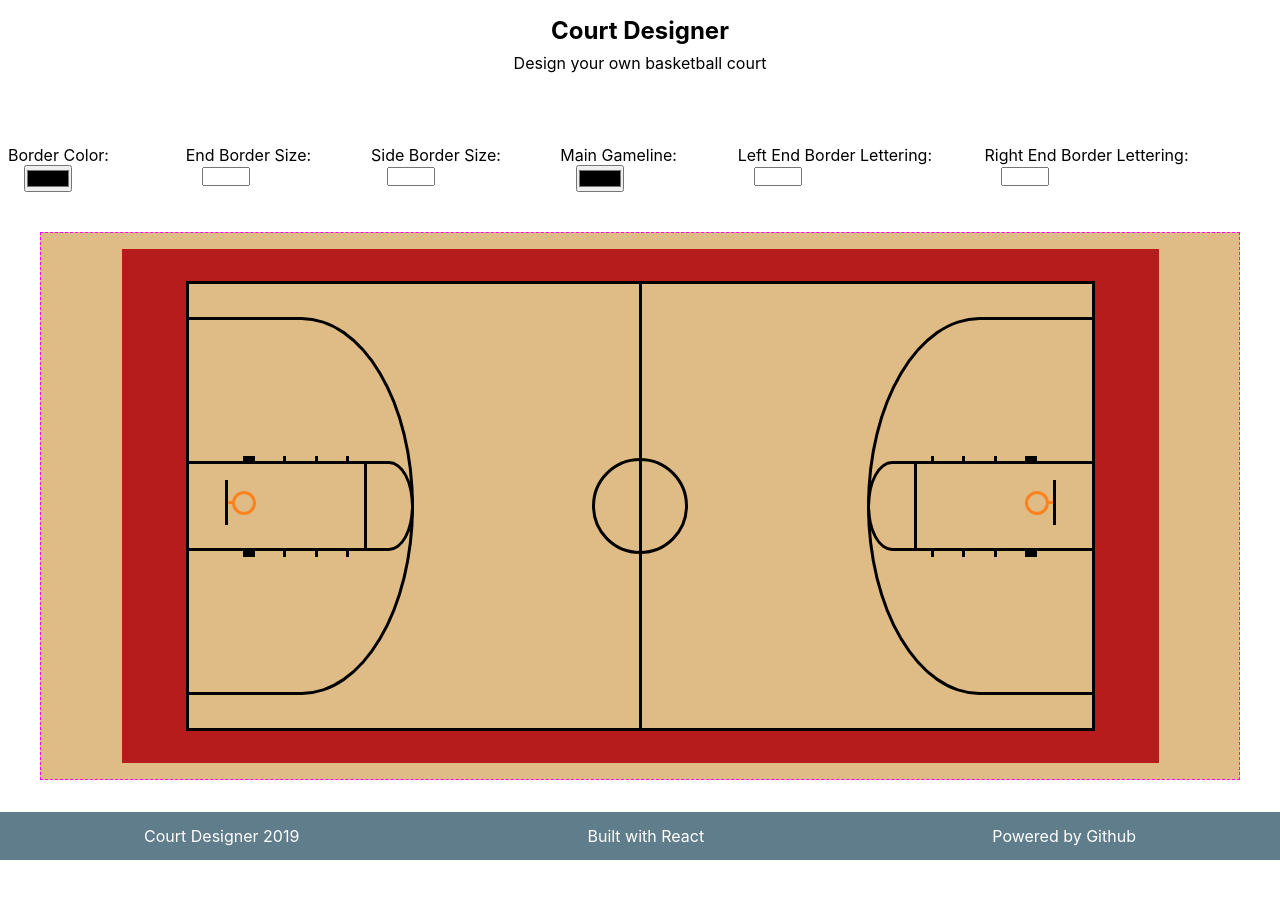
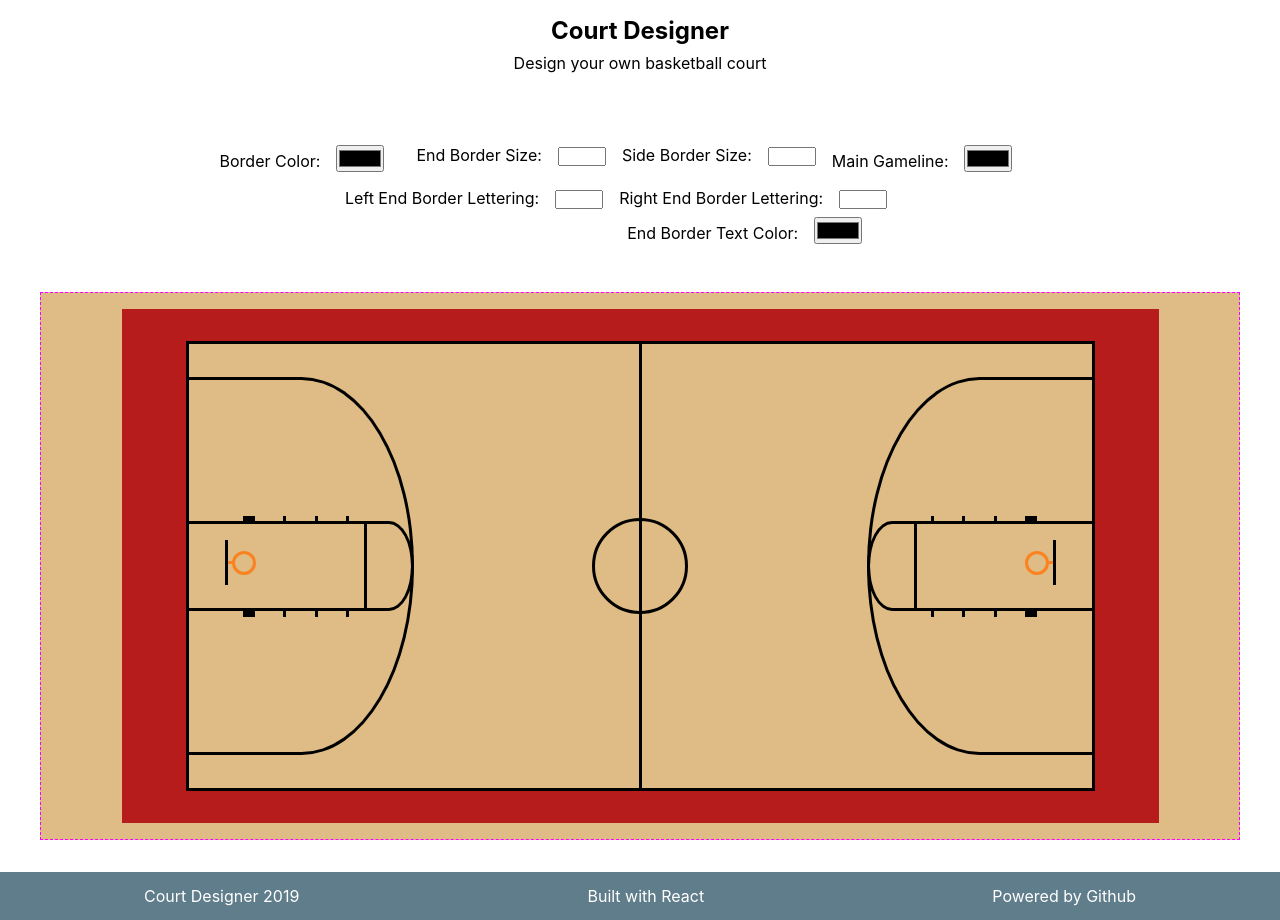
Before and after one commit to jbratcher/court-designer, a React (Create React App) app: page / in a window 1280 px wide. Before the commit the page ends 860 px from the top, so only its background shows below. Built offline with nearby package versions, Linux system fonts and the light colour scheme.

Commit message:
feat: end border text color input and logic

```diff
--- a/src/App.js
+++ b/src/App.js
@@ -11,6 +11,7 @@ class App extends Component {
       borderColor: "#B71C1C",
       borderEndSize: 4,
       borderSideSize: 2,
+      endBorderTextColor: "white",
       leftEndBorderText: "",
       rightEndBorderText: "",
       mainGameLineColor: "black"
@@ -35,6 +36,7 @@ class App extends Component {
       borderColor,
       borderEndSize,
       borderSideSize,
+      endBorderTextColor,
       leftEndBorderText,
       mainGameLineColor,
       rightEndBorderText
@@ -119,6 +121,10 @@ class App extends Component {
 
               </li>
 
+            </ul>
+
+            <ul className="menuNavList">
+
               <li className="menuNavListItem">
 
                 <label>Left End Border Lettering:
@@ -143,6 +149,19 @@ class App extends Component {
                   </input>
                 </label>
 
+                <li className="menuNavListItem">
+
+                  <label>End Border Text Color:
+                    <input
+                      className="endBorderTextColor"
+                      name="endBorderTextColor"
+                      onChange={this.handleInputChange}
+                      type="color">
+                    </input>
+                  </label>
+
+                </li>
+
               </li>
 
             </ul>
@@ -155,6 +174,7 @@ class App extends Component {
           borderColor={borderColor}
           borderEndSize={borderEndSize}
           borderSideSize={borderSideSize}
+          endBorderTextColor={endBorderTextColor}
           leftEndBorderText={leftEndBorderText}
           mainGameLineColor={mainGameLineColor}
           rightEndBorderText={rightEndBorderText}
--- a/src/Court.js
+++ b/src/Court.js
@@ -8,6 +8,7 @@ class Court extends Component {
       borderColor,
       borderEndSize,
       borderSideSize,
+      endBorderTextColor,
       leftEndBorderText,
       mainGameLineColor,
       rightEndBorderText
@@ -21,13 +22,21 @@ class Court extends Component {
 
             <section className="leftEndBorderLettering">
 
-                <span>{leftEndBorderText}</span>
+                <span
+                  style={{color: endBorderTextColor}}
+                >
+                  {leftEndBorderText}
+                </span>
 
             </section>
 
             <section className="rightEndBorderLettering">
 
-                <span>{rightEndBorderText}</span>
+                <span
+                  style={{color: endBorderTextColor}}
+                >
+                  {rightEndBorderText}
+                </span>
 
             </section>
 
```
